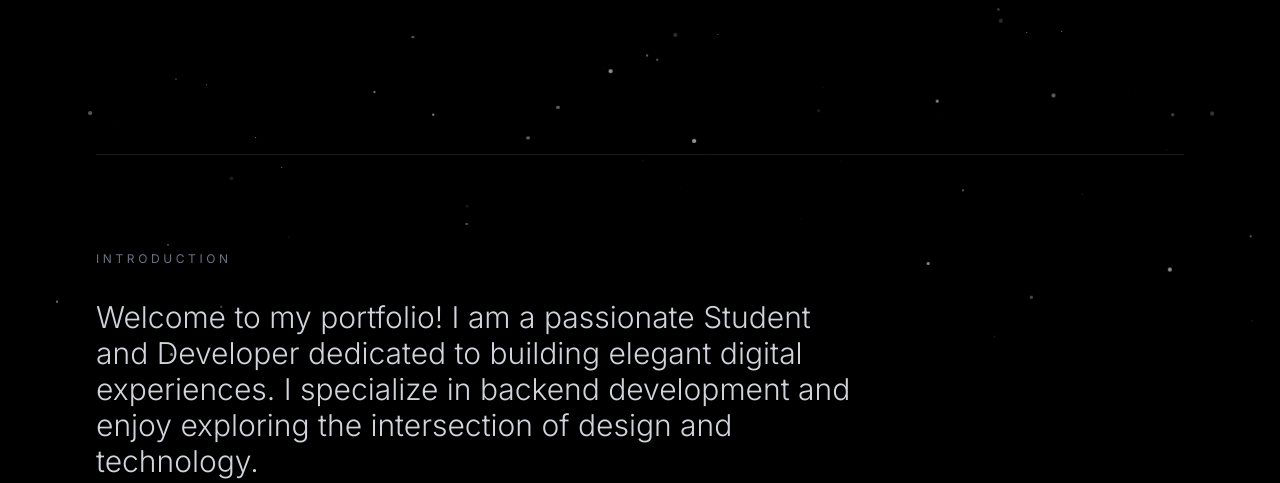
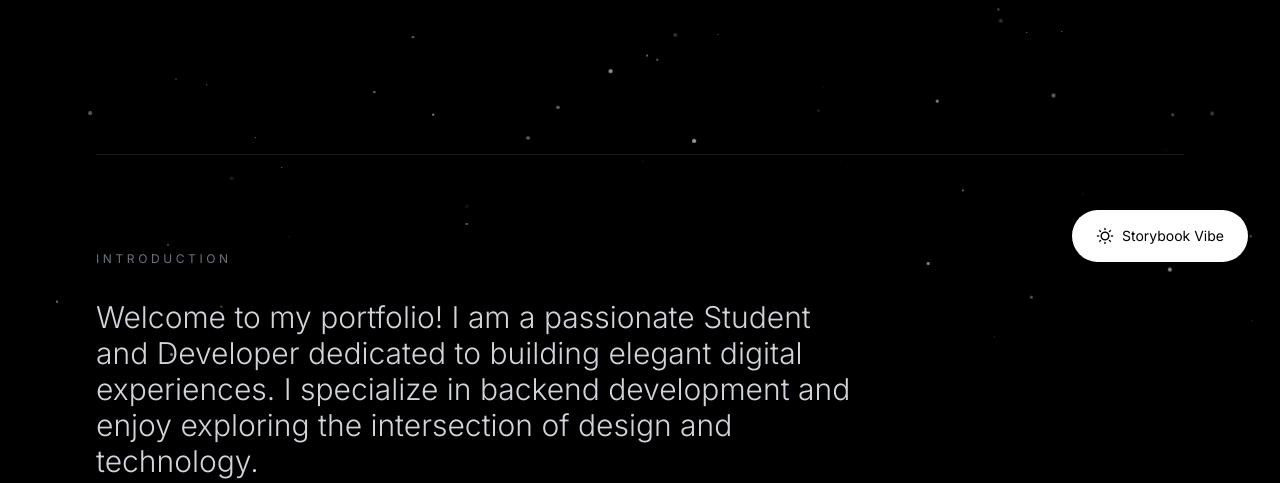
Before and after one commit to SatyamKumar1234/ggsatyamk, a Flask app: page / in a window 1280 px wide. Shown: the part 506-989 px from the top of the page. Run offline with Flask 3, Linux system fonts and the light colour scheme; some libraries are stand-ins or nearby versions; some web fonts are replaced.

Commit message:
Implement vibe switch button for theme change
Added a vibe switch button for theme toggling.

```diff
--- a/templates/index.html
+++ b/templates/index.html
@@ -266,7 +266,12 @@
             }
             snowContainer.appendChild(snowflake);
         }
-    </script>
+    </script><!-- Vibe Switch Button -->
+<a href="{{ url_for('alternative') }}" class="fixed bottom-8 right-8 z-50 bg-white text-black px-6 py-3 rounded-full font-medium text-sm shadow-lg hover:scale-110 transition-transform flex items-center gap-2">
+    <span class="material-symbols-outlined text-lg">wb_sunny</span>
+    <span>Storybook Vibe</span>
+</a>
 </body>
 
+
 </html>
```
